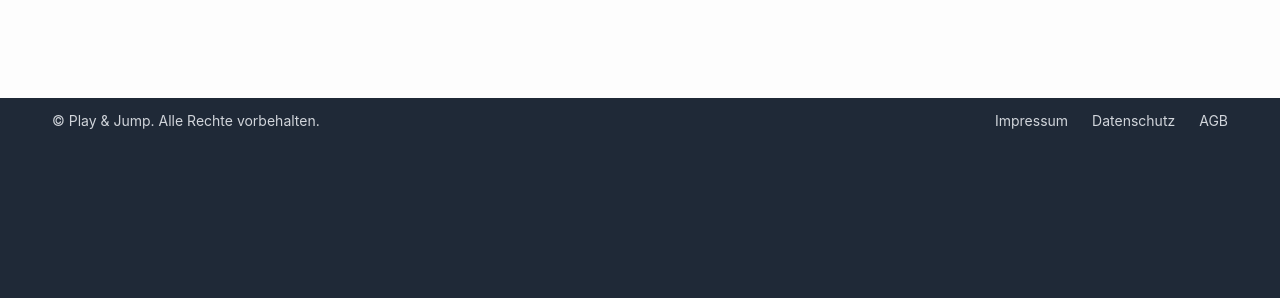
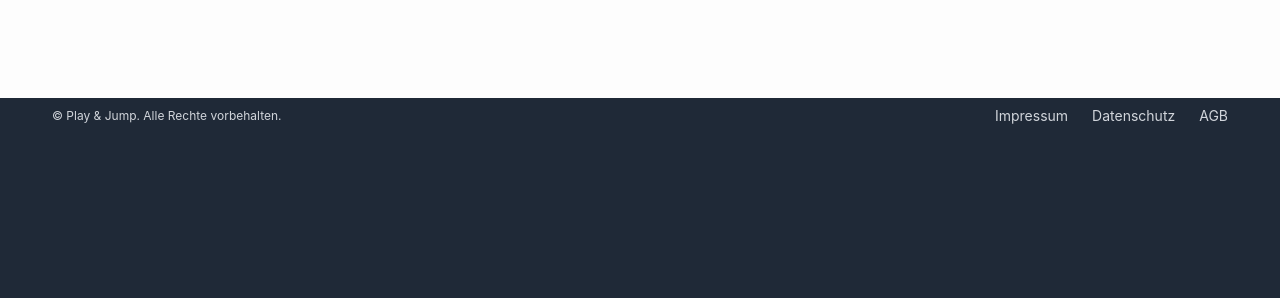
Before and after one commit to MitrofanovDm89/PlayAndJump, a Django app: page /agb/ in a window 1280 px wide. Shown: the part 4021-4319 px from the top of the page. Run offline with Django 5.2, Linux system fonts and the light colour scheme; some libraries are stand-ins or nearby versions.

Commit message:
fix: сделать footer еще более узким, уменьшить padding и размер текста

```diff
--- a/main/templates/base.html
+++ b/main/templates/base.html
@@ -43,17 +43,17 @@
     </main>
 
     <!-- Simple Footer -->
-    <footer class="bg-gray-800 text-white py-3">
+    <footer class="bg-gray-800 text-white py-2">
       <div class="max-w-7xl mx-auto px-4 sm:px-6 lg:px-8">
         <div class="flex flex-col md:flex-row justify-between items-center">
-          <div class="text-gray-300 text-sm mb-1 md:mb-0">
+          <div class="text-gray-300 text-xs mb-1 md:mb-0">
             <p>&copy; {{ now|date:"Y" }} Play & Jump. Alle Rechte vorbehalten.</p>
           </div>
 
           <div class="flex space-x-6">
-            <a href="/impressum/" class="text-gray-300 hover:text-blue-400 transition-colors duration-200">Impressum</a>
-            <a href="/datenschutz/" class="text-gray-300 hover:text-blue-400 transition-colors duration-200">Datenschutz</a>
-            <a href="/agb/" class="text-gray-300 hover:text-blue-400 transition-colors duration-200">AGB</a>
+            <a href="/impressum/" class="text-gray-300 hover:text-blue-400 transition-colors duration-200 text-sm">Impressum</a>
+            <a href="/datenschutz/" class="text-gray-300 hover:text-blue-400 transition-colors duration-200 text-sm">Datenschutz</a>
+            <a href="/agb/" class="text-gray-300 hover:text-blue-400 transition-colors duration-200 text-sm">AGB</a>
           </div>
         </div>
       </div>
```
